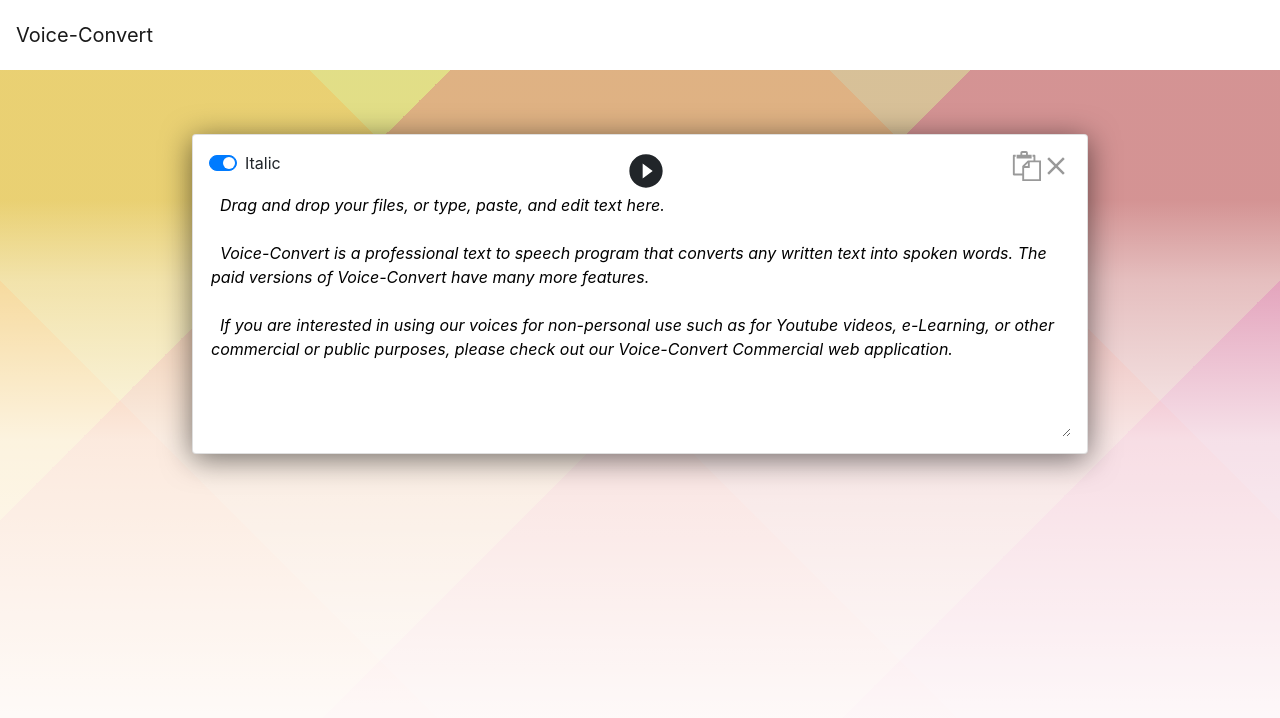
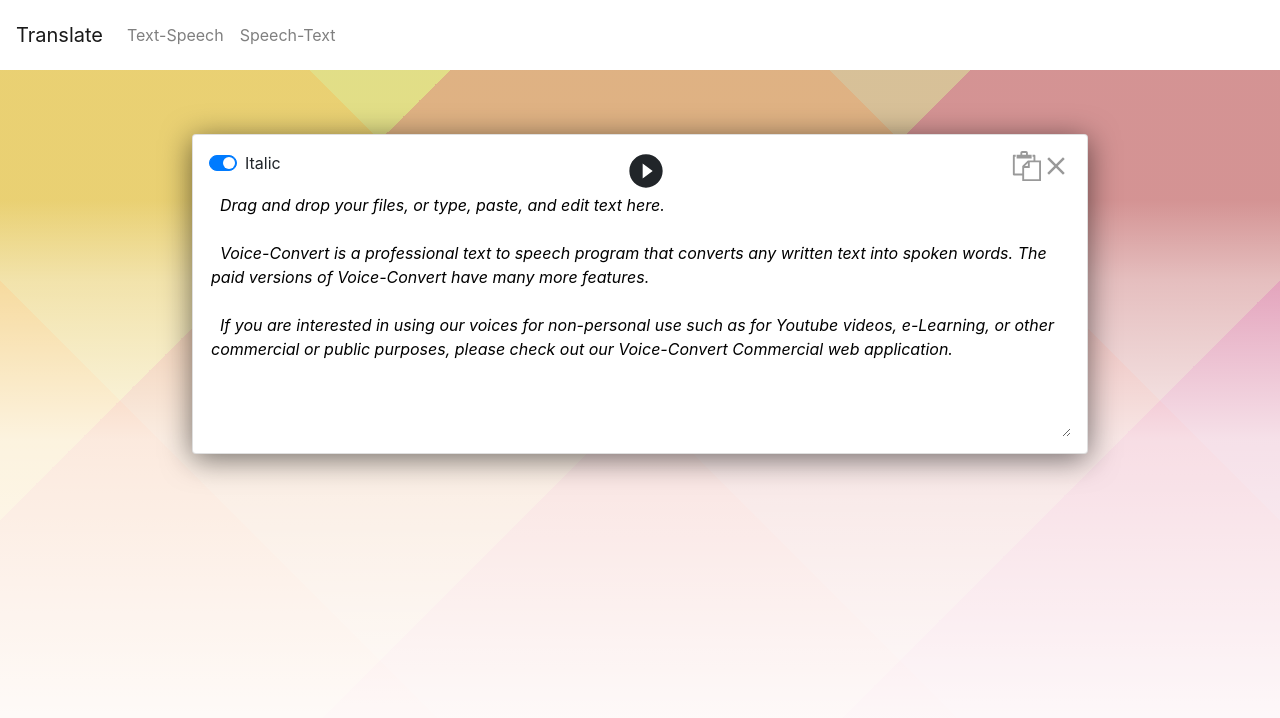
Before and after one commit to SathwikaGone/ConvertMe, a React (Create React App) app: page / in a window 1280 px wide. Shown: the top 718 px of the page. Built offline with nearby package versions, Linux system fonts and the light colour scheme.

Commit message:
text- speech

```diff
--- a/src/App.js
+++ b/src/App.js
@@ -1,5 +1,5 @@
 import "./App.css";
-import ConverterSpeach from "./Components/ConverterSpeach";
+import ConverterSpeach from "./Components/ConverterSpeech";
 import Header from "./Components/Header";
 
 function App() {
--- a/src/Components/ConverterSpeach.js
+++ b/src/Components/ConverterSpeech.js
@@ -1,14 +1,13 @@
 import React, { useState } from "react";
 import "./Speech.css";
 import { Form } from "react-bootstrap";
-import { ImPaste, ImStop2, ImPause, ImStop, ImPlay2 } from "react-icons/im";
+import { ImPaste, ImStop, ImPlay2 } from "react-icons/im";
 import {
   MdClose,
   MdPlayCircleFilled,
-  MdStop,
   MdPauseCircleOutline,
 } from "react-icons/md";
-import { GrResume } from "react-icons/gr";
+
 export default function ConverterSpeach() {
   const [
     text,
--- a/src/Components/Header.js
+++ b/src/Components/Header.js
@@ -12,13 +12,13 @@
 export default function Header() {
   return (
     <Navbar bg="white" expand="lg" className="headerH">
-      <Navbar.Brand href="#home">Voice-Convert</Navbar.Brand>
+      <Navbar.Brand href="#home">Translate</Navbar.Brand>
       <Navbar.Toggle aria-controls="basic-navbar-nav" />
       <Navbar.Collapse id="basic-navbar-nav">
         <Nav className="mr-auto">
+          <Nav.Link href="#home">Text-Speech</Nav.Link>
+          <Nav.Link href="#link">Speech-Text</Nav.Link>
           {
-            //   <Nav.Link href="#home">Home</Nav.Link>
-            // <Nav.Link href="#link">Link</Nav.Link>
             // <NavDropdown title="Dropdown" id="basic-nav-dropdown">
             //   <NavDropdown.Item href="#action/3.1">Action</NavDropdown.Item>
             //   <NavDropdown.Item href="#action/3.2">
```
Also changed, not shown: 1 other file (tests, documents, lock files or other folders).
